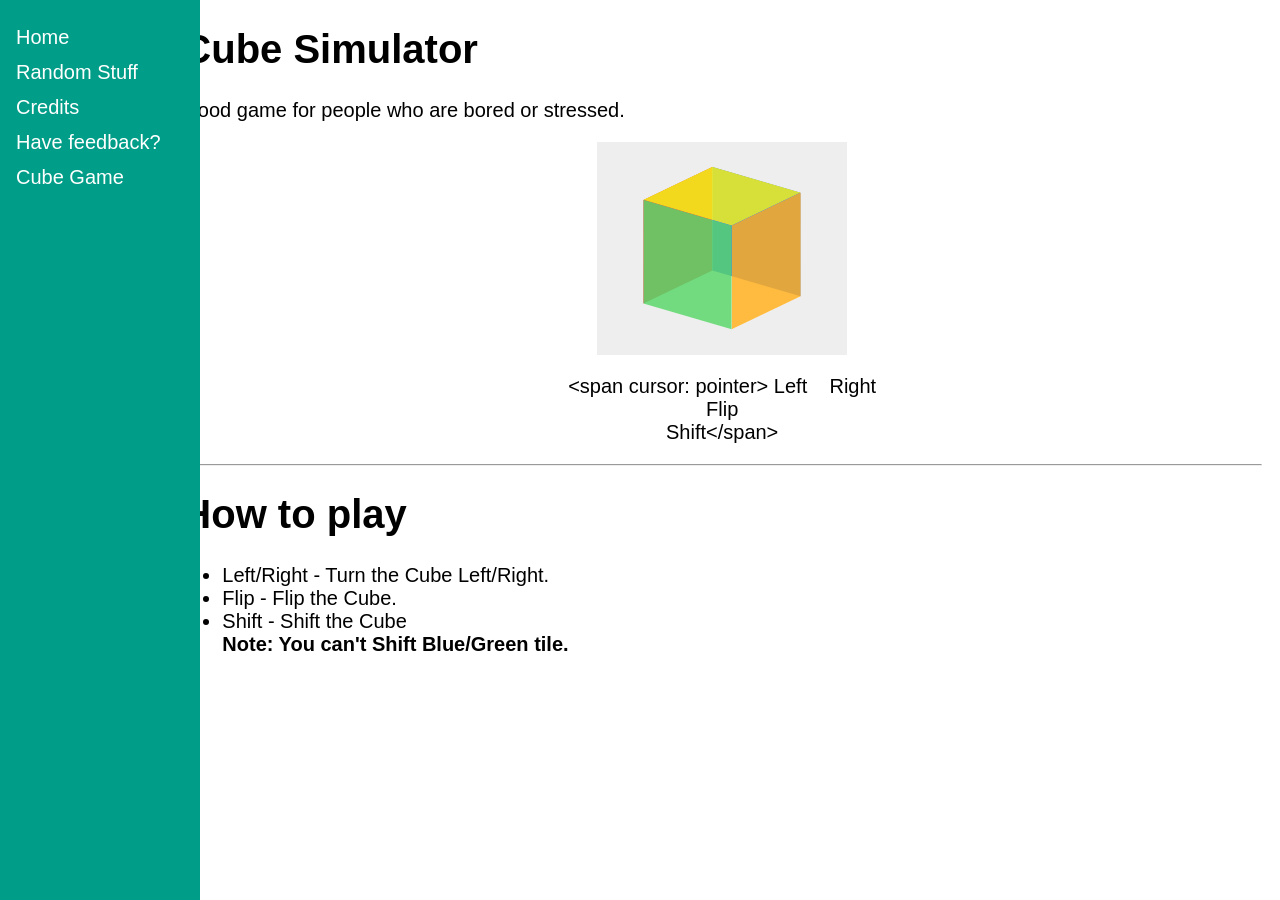
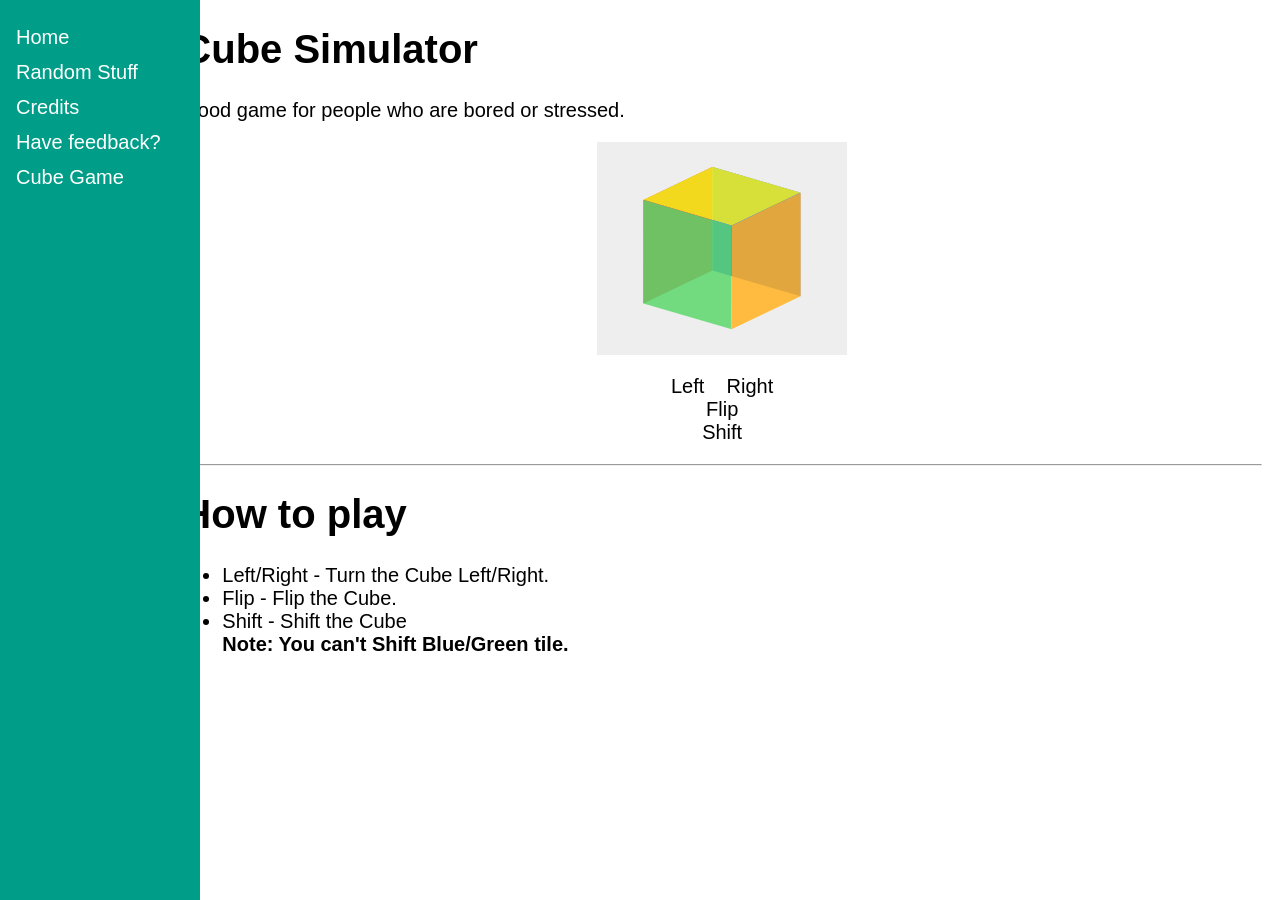
Before and after one commit to Dynosawr/Dynosawr.github.io, a Jekyll site: the page built from cube/index.md, in a window 1280 px wide. Built offline with Jekyll 4.4.1, drawn with Linux system fonts in a browser that asks for light colours.

Commit message:
Update index.md

```diff
--- a/cube/index.md
+++ b/cube/index.md
@@ -24,7 +24,7 @@ title: Home
 	</div>
 </div>
 <p style="text-align: center;">
-	<span cursor: pointer>
+	<span style="cursor:pointer">
 	<a onclick="turnLeft()">Left</a>&nbsp;&nbsp;&nbsp;&nbsp;<a onclick="turnRight()">Right</a> <br>
 	<a onclick="flipCube()">Flip</a> <br />
 	<a onclick="randomLeft()">Shift</a></span>
```
